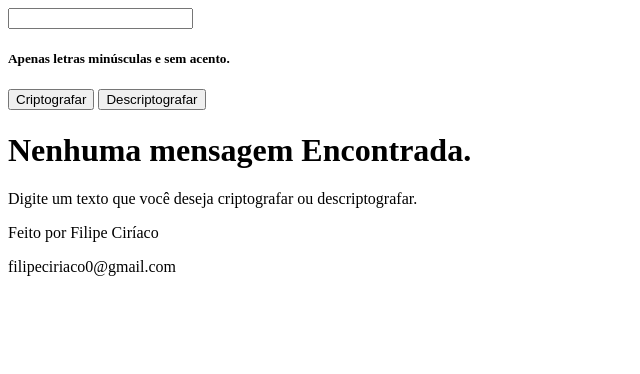
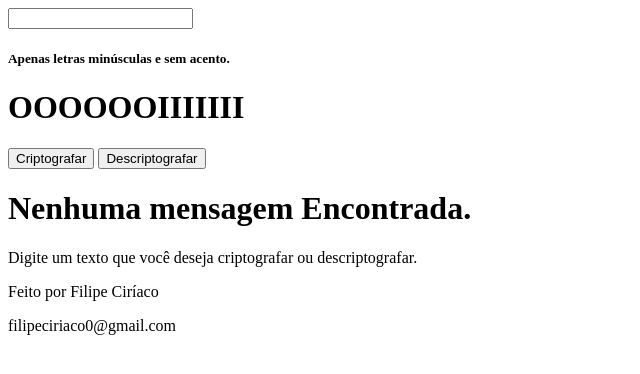
Before and after one commit to Vilefilipe1/DecodificadorJS-AluraChallenges, a plain HTML site: page index.html in a window 1280 px wide. Shown: the whole page, without its empty margins (0-640 px from the left). Drawn offline with Linux system fonts and the light colour scheme.

Commit message:
Teste do Sistema Linux

```diff
--- a/index.html
+++ b/index.html
@@ -11,6 +11,7 @@
     <main>
         <input id="input" type="text"></input>
         <h5>Apenas letras minúsculas e sem acento.</h5>
+        <h1>OOOOOOIIIIIII</h1>
         <button onclick="criptografar()">Criptografar</button>
         <button onclick="descriptografar()">Descriptografar</button>
 
```
